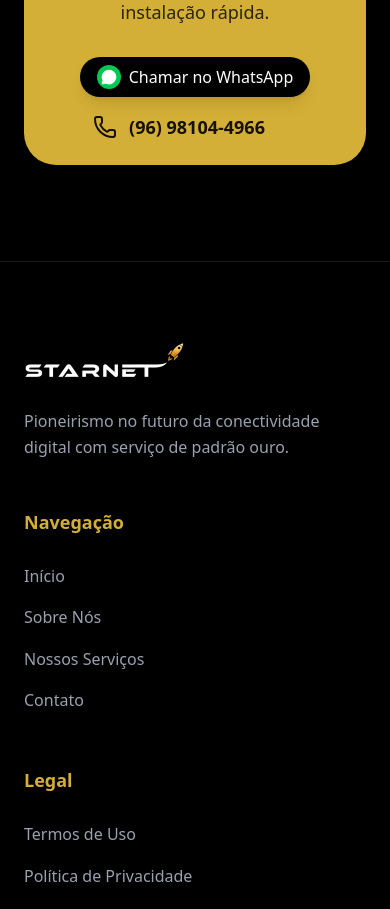
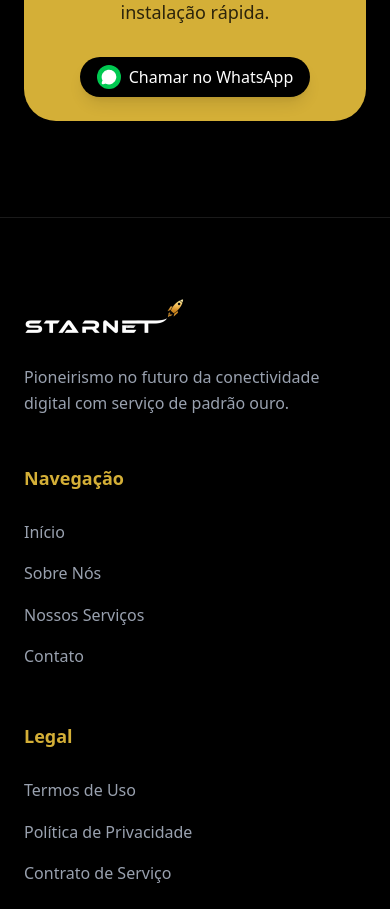
Before and after one commit to Raineriojr/starnet-landing-page, a React (Vite) app: page / in a window 390 px wide. Shown: the part 7189-8098 px from the top of the page. Built offline with nearby package versions, Linux system fonts and the light colour scheme.

Commit message:
feat: remove phone number

```diff
--- a/src/components/sections/CTA.tsx
+++ b/src/components/sections/CTA.tsx
@@ -1,7 +1,6 @@
-import { useState } from "react";
 import * as motion from "motion/react-client";
 import { Button } from "../ui";
-import { Phone, Check, ArrowRight, MessageCircle, Copy } from "lucide-react";
+import { Check, ArrowRight, MessageCircle } from "lucide-react";
 import { CONTACT_INFO, PLAN_ITEMS } from "../../data";
 import {
   ctaContainerVariants,
@@ -12,14 +11,6 @@ import {
 } from "@/animations/cta";
 
 export function CTA() {
-  const [copied, setCopied] = useState(false);
-
-  const handleCopy = () => {
-    navigator.clipboard.writeText(CONTACT_INFO.phone);
-    setCopied(true);
-    setTimeout(() => setCopied(false), 2000);
-  };
-
   return (
     <section id="contato" className="py-24 px-6 md:px-20 overflow-hidden">
       <motion.div
@@ -79,24 +70,6 @@ export function CTA() {
                   Chamar no WhatsApp
                 </Button>
               </a>
-
-              <button
-                onClick={handleCopy}
-                className="flex items-center gap-3 text-black/90 font-bold text-lg px-6 hover:text-white transition-all group/phone relative"
-                title="Clique para copiar"
-              >
-                <Phone size={24} />
-                <span>{CONTACT_INFO.phone}</span>
-                <Copy
-                  size={16}
-                  className="opacity-0 group-hover/phone:opacity-100 transition-opacity ml-1"
-                />
-                {copied && (
-                  <span className="absolute -top-8 left-1/2 -translate-x-1/2 bg-black text-white text-xs py-1 px-2 rounded animate-in fade-in slide-in-from-bottom-2">
-                    Copiado!
-                  </span>
-                )}
-              </button>
             </motion.div>
           </div>
 
```
